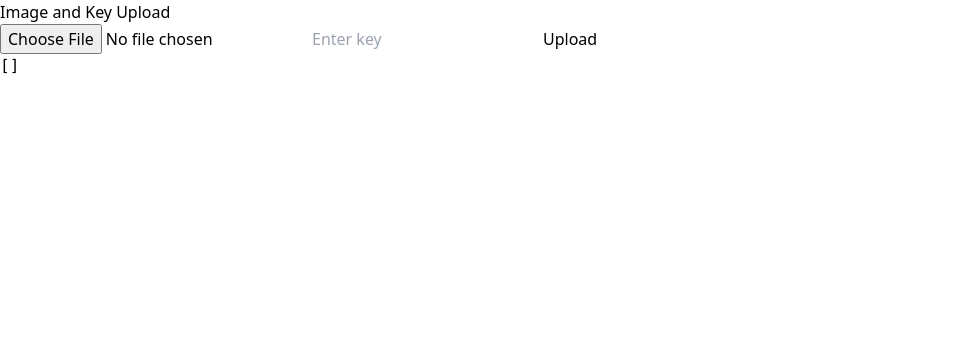
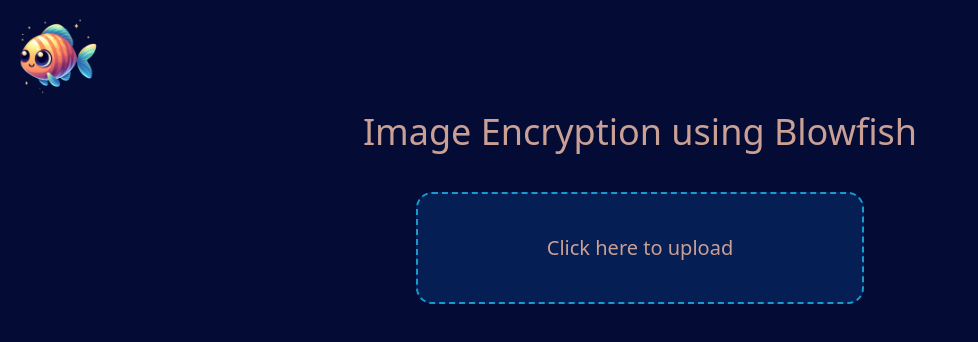
Before and after one commit to shivpreet16/Blowfish, a React (Vite) app in the folder client/: page /encrypt in a window 1280 px wide. Shown: the top 342 px of the page, without its empty margins (0-978 px from the left). Built offline with nearby package versions, Linux system fonts and the light colour scheme.

Commit message:
started styling encrypt page

```diff
--- /dev/null
+++ b/client/src/Encrypt.css
@@ -0,0 +1,36 @@
+#form-file-upload {
+    height: 16rem;
+    width: 28rem;
+    max-width: 100%;
+    text-align: center;
+    position: relative;
+  }
+
+  #input-file-upload {
+    display: none;
+  }
+
+  #label-file-upload {
+    display: flex;
+    align-items: center;
+    justify-content: center;
+    border-width: 2px;
+    border-radius: 1rem;
+    border-style: dashed;
+    border-color: #1a9acc;
+    background-color: #051e54;
+    color: #cba094;
+  }
+
+  .upload-button {
+    cursor: pointer;
+    padding: 0.25rem;
+    font-size: 1rem;
+    border: none;
+    font-family: 'Oswald', sans-serif;
+    background-color: transparent;
+  }
+
+  .upload-button:hover {
+    text-decoration-line: underline;
+  }
--- a/client/src/components/Encrypt.jsx
+++ b/client/src/components/Encrypt.jsx
@@ -1,13 +1,20 @@
 import React, { useState } from "react";
 import axios from "axios";
+import { useNavigate } from "react-router-dom";
+import "../Encrypt.css";
 
 const Encrypt = () => {
   const [selectedFile, setSelectedFile] = useState(null);
   const [key, setKey] = useState("");
   const [enc, setEnc] = useState([]);
+  const [imgUrl, setImgUrl] = useState(null);
 
-  const handleFileChange = (event) => {
-    setSelectedFile(event.target.files[0]);
+  const handleFileChange = function (e) {
+    e.preventDefault();
+    if (e.target.files && e.target.files[0]) {
+      setSelectedFile(e.target.files[0]);
+      setImgUrl(URL.createObjectURL(e.target.files[0]));
+    }
   };
 
   const handleKeyChange = (event) => {
@@ -35,18 +42,70 @@ const Encrypt = () => {
     }
   };
 
+  const nav = useNavigate();
+
   return (
-    <div>
-      <h2>Image and Key Upload</h2>
-      <form onSubmit={handleSubmit}>
-        <input type="file" onChange={handleFileChange} />
-        <input type="text" placeholder="Enter key" onChange={handleKeyChange} />
-        <button type="submit">Upload</button>
-      </form>
-
-      <pre>{JSON.stringify(enc, null, 2)}</pre>
+    <div className="bg-[#040b35] min-h-screen flex flex-col">
+      <img
+        src="/fish.png"
+        alt="fish"
+        className="h-28 w-28 cursor-pointer"
+        onClick={() => {
+          nav("/");
+        }}
+      />
+      <div className="flex flex-col items-center gap-10">
+        <h2 className="text-4xl text-[#cba094] font-medium">
+          Image Encryption using Blowfish
+        </h2>
+        <form id="form-file-upload">
+          <input
+            type="file"
+            id="input-file-upload"
+            accept="image/jpeg, image/jpg, image/png"
+            onChange={handleFileChange}
+          />
+          <label
+            id="label-file-upload"
+            htmlFor="input-file-upload"
+            className="py-10"
+          >
+            {imgUrl ? (
+              <div className="flex flex-col gap-5 items-center">
+                <img src={imgUrl} className="h-32 w-32" />
+                <button
+                  className="border py-1 px-2 rounded-xl text-[#ea6969] border-[#ea6969] w-fit"
+                  onClick={(e) => {
+                    e.preventDefault();
+                    setImgUrl(null);
+                    setSelectedFile(null);
+                    document.getElementById('input-file-upload').value = '';
+                  }}
+                >
+                  Remove
+                </button>
+              </div>
+            ) : (
+              <p className="text-xl">Click here to upload</p>
+            )}
+          </label>
+        </form>
+      </div>
     </div>
   );
+
+  // return (
+  //   <div>
+  //     <h2>Image and Key Upload</h2>
+  //     <form onSubmit={handleSubmit}>
+  //       <input type="file" onChange={handleFileChange} />
+  //       <input type="text" placeholder="Enter key" onChange={handleKeyChange} />
+  //       <button type="submit">Upload</button>
+  //     </form>
+
+  //     <pre>{JSON.stringify(enc, null, 2)}</pre>
+  //   </div>
+  // );
 };
 
 export default Encrypt;
```
Also changed, not shown: client/public/fish.png (added).
